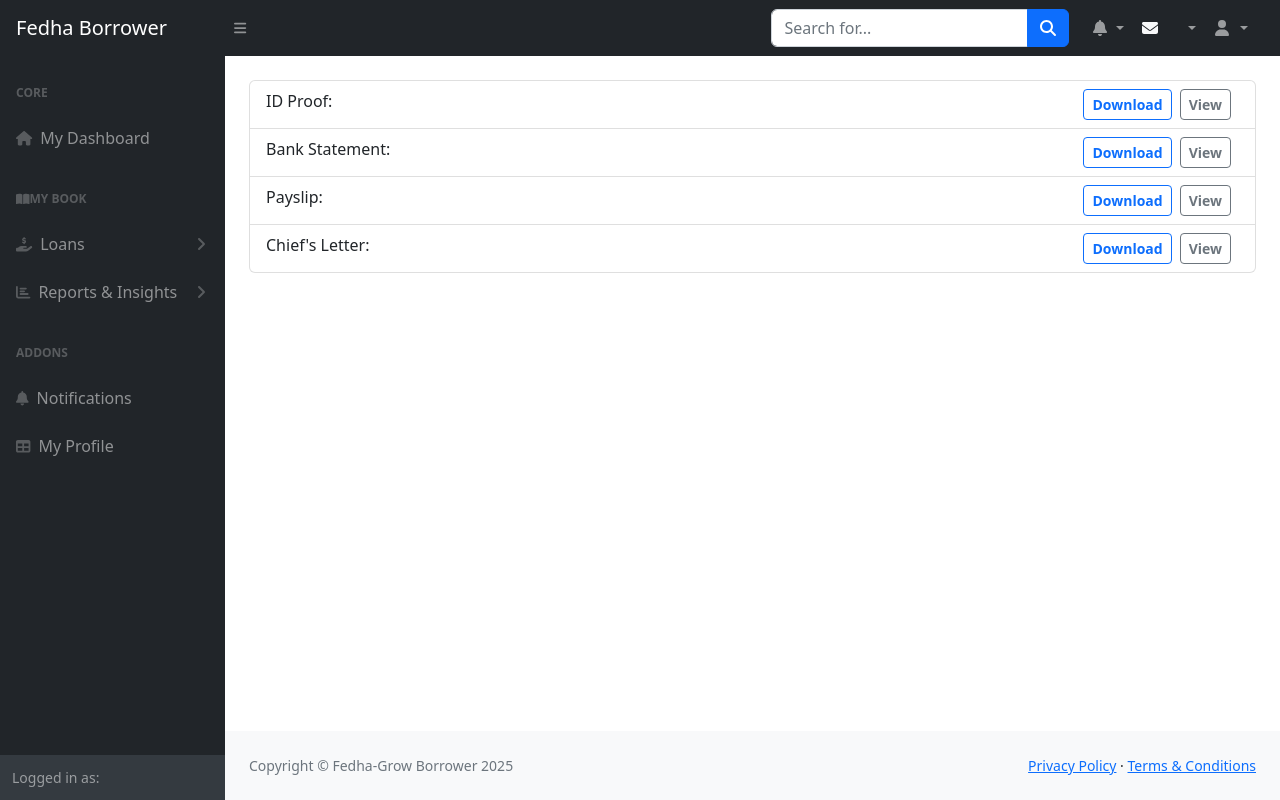
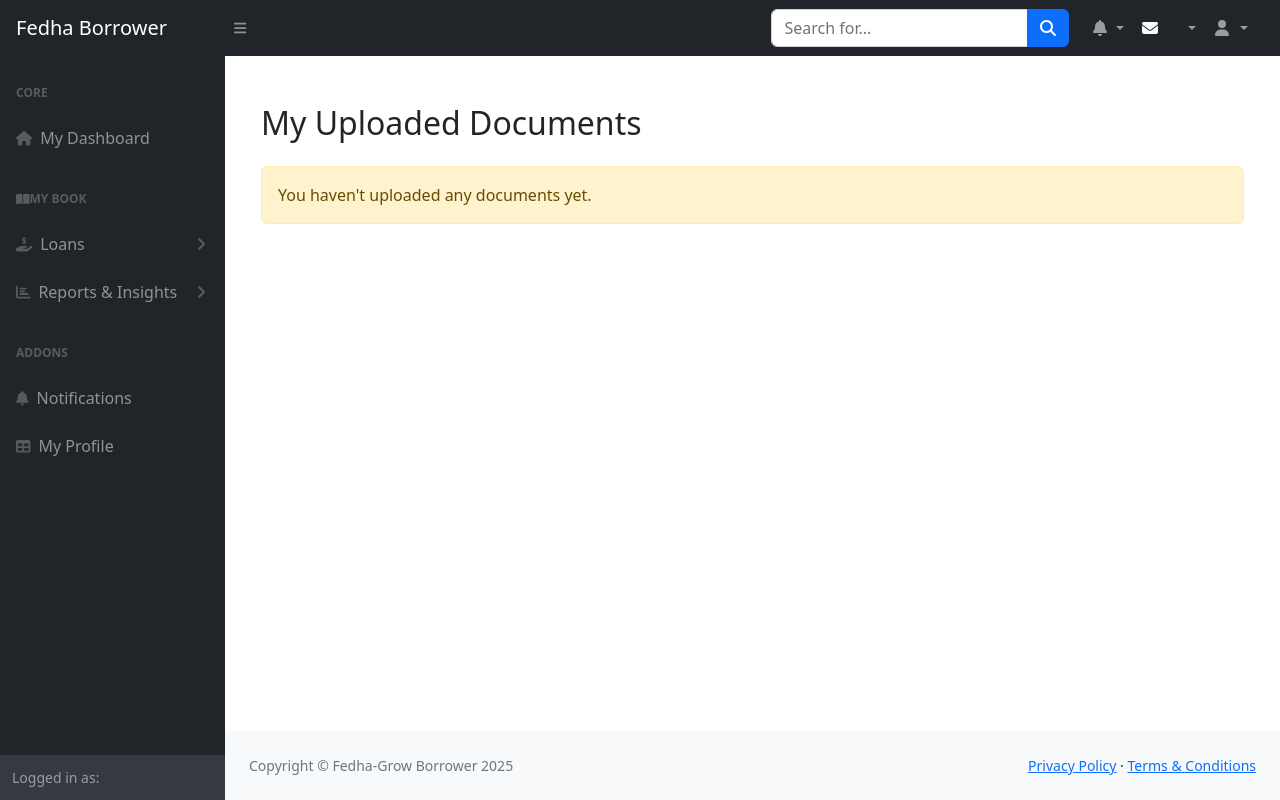
Before and after one commit to Kizzo-glitch/microfinance, a Django app: template borrowers/templates/view_documents.html in a window 1280 px wide. Run offline with Django 5.2, Linux system fonts and the light colour scheme; the template is opened without the code that fills it, so the values that code supplies are empty; some libraries are stand-ins or nearby versions.

Commit message:
improve document view UI

```diff
--- a/borrowers/templates/view_documents.html
+++ b/borrowers/templates/view_documents.html
@@ -1,5 +1,9 @@
 {% extends 'borrower_base.html' %}
 {% block content %}
+
+<div class="container mt-5">
+    <h2>My Uploaded Documents</h2>
+    {% if documents %}
     <ul class="list-group mt-4">
         <li class="list-group-item">
             ID Proof:
@@ -22,4 +26,9 @@
             <a href="{% url 'download_document' 'chief_letter' %}" class="btn btn-sm btn-outline-primary me-2 float-end">Download</a>
         </li>
     </ul>
+
+        {% else %}
+        <div class="alert alert-warning mt-4">You haven't uploaded any documents yet.</div>
+    {% endif %}
+</div>
 {% endblock %}
```
Lines whose indentation alone changed are shown as unchanged.
